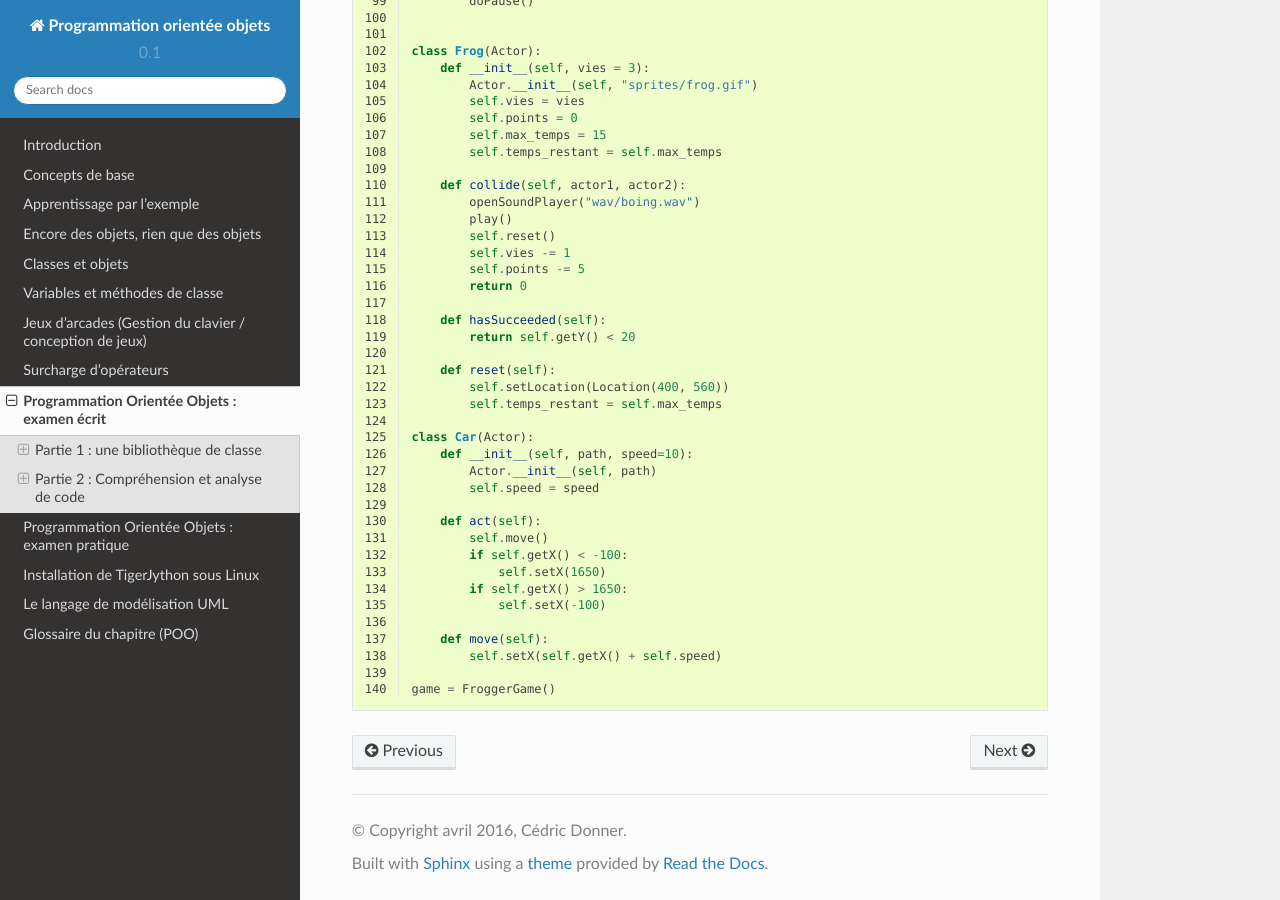
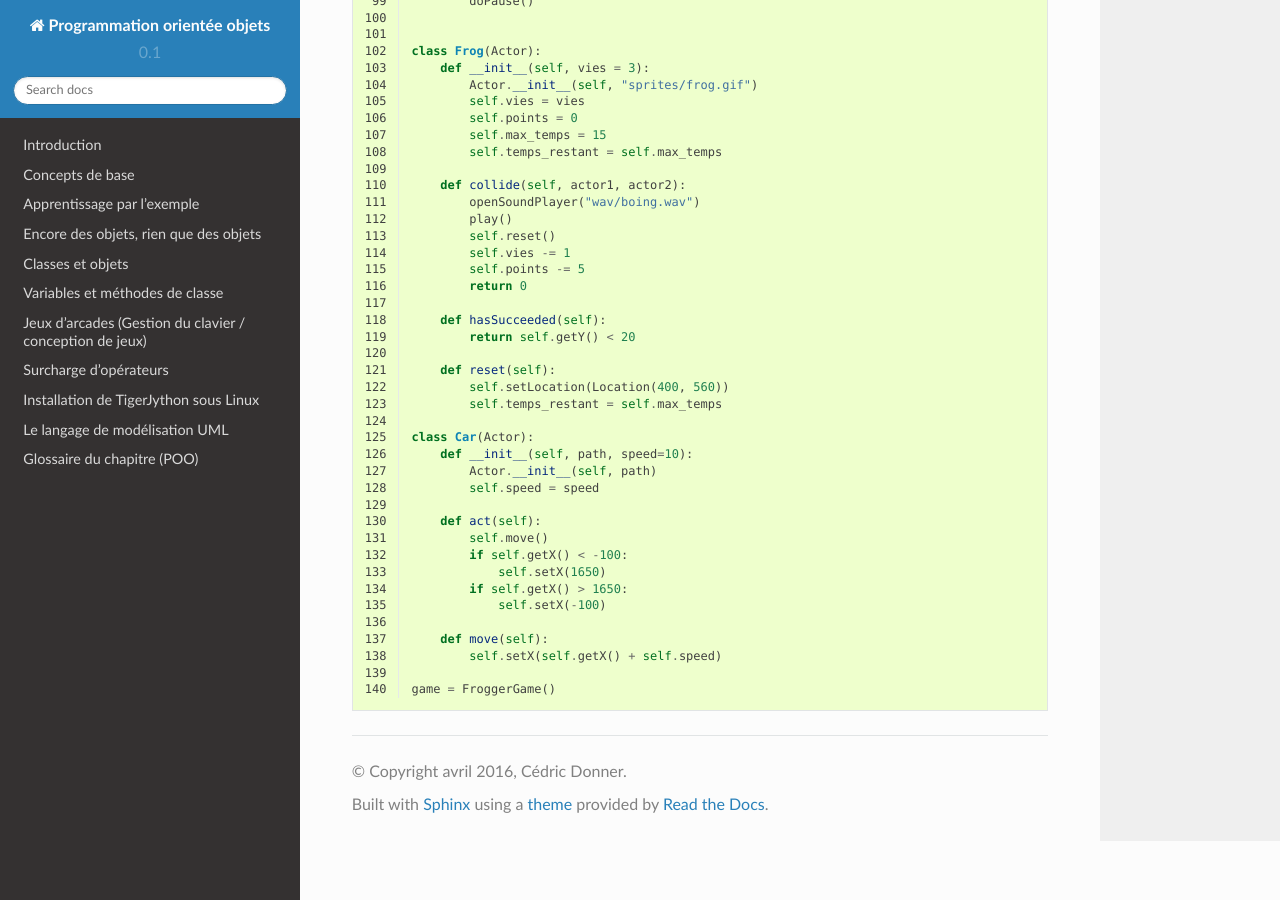
Before and after one commit to oci1517/oci-poo, a Sphinx documentation site: the page built from source/eval/theorie.rst, in a window 1280 px wide and 900 px high, scrolled down 5792 px. Built offline with Sphinx 7.4.7 and the Read the Docs theme 2.0.0, drawn with Linux system fonts in a browser that asks for light colours; pages that are not in the unit, such as notebooks, are missing from menus.

```diff
--- a/source/index.rst
+++ b/source/index.rst
@@ -79,8 +79,8 @@ POO avancées
 ..  toctree::
     :maxdepth: 1
 
-    eval/theorie.rst
-    eval/pratique.rst
+    ..  eval/theorie.rst
+    ..  eval/pratique.rst
 
 Annexes
 =======
```
Also changed, not shown: 1 other file.
